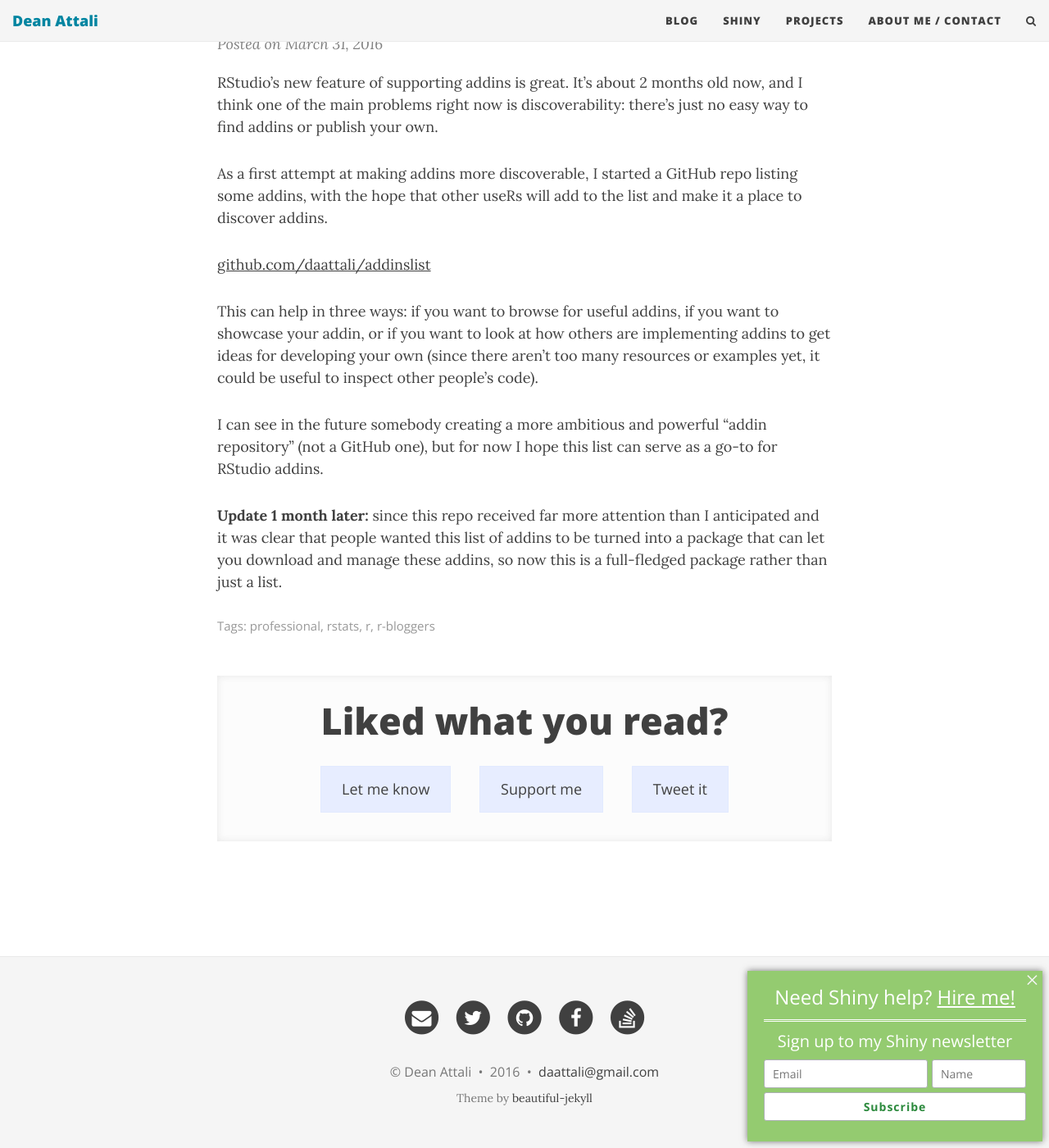
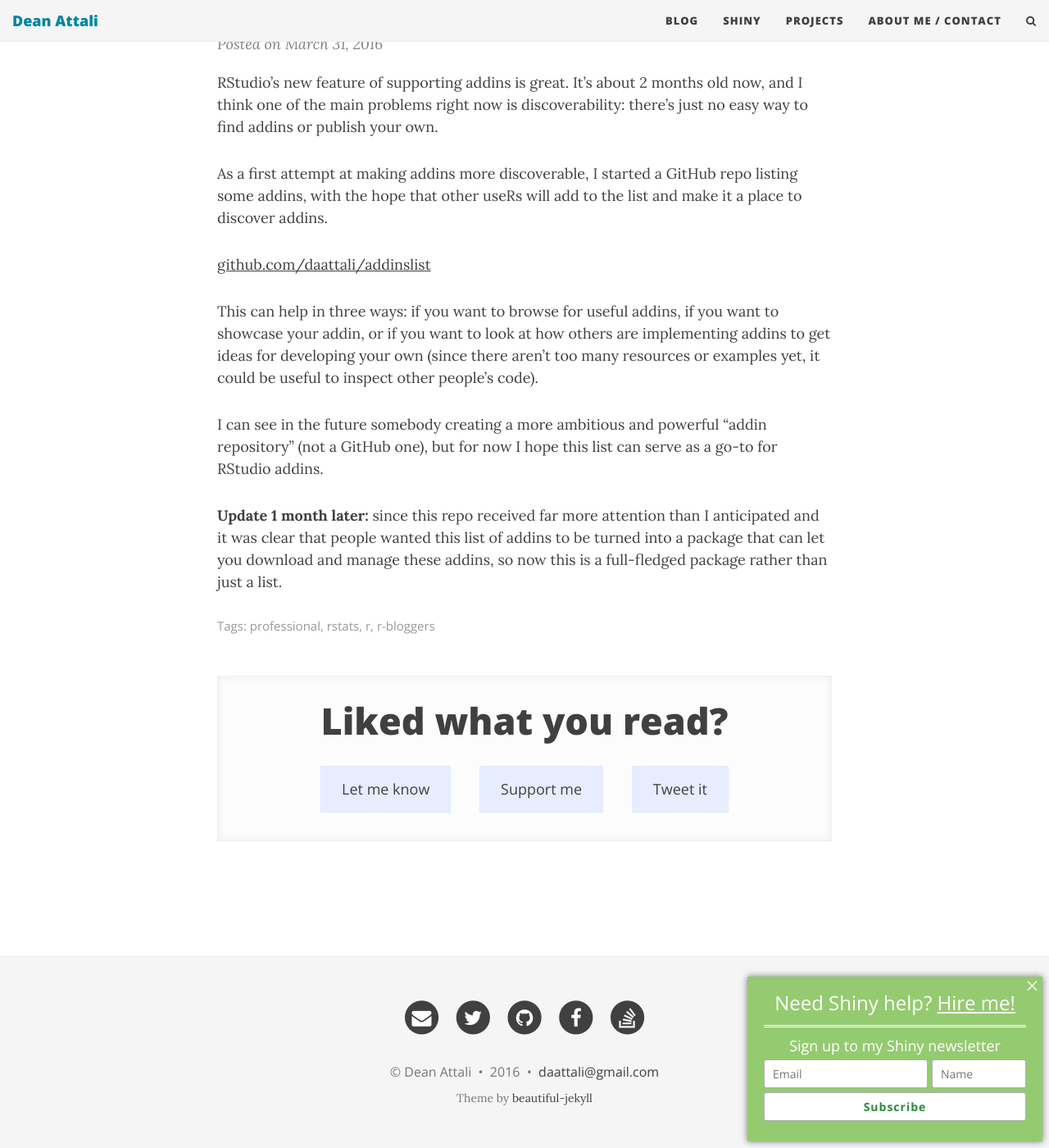
Before and after one commit to daattali/daattali.github.io, a Jekyll site: the page built from notblog/2016-03-30-rstudio-addins-list.md, in a window 1280 px wide and 1400 px high, scrolled down 209 px. Shown: the whole window at 82% size. Built offline with Jekyll 4.4.1, drawn with Linux system fonts in a browser that asks for light colours; nearby versions of some CDN libraries; comment, search, counter and statistics services are not loaded.

Commit message:
Update main.css

```diff
--- a/css/main.css
+++ b/css/main.css
@@ -720,7 +720,8 @@ pre code {
 
 @media only screen and (min-width: 768px) {
   #mailchimp-subscribe-section #mc_embed_signup label {
-    font-size: 20px;
+    font-size: 18px;
+    margin-bottom: 3px;
   }
   #mailchimp-subscribe-section #mce-EMAIL,
   #mailchimp-subscribe-section #mce-FNAME,
```
